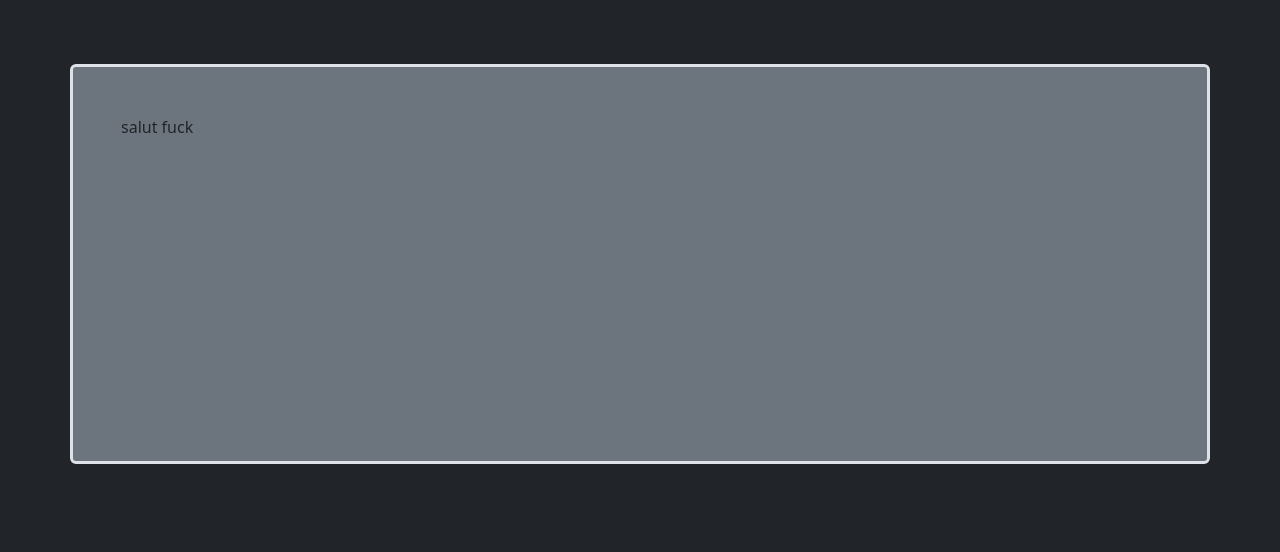
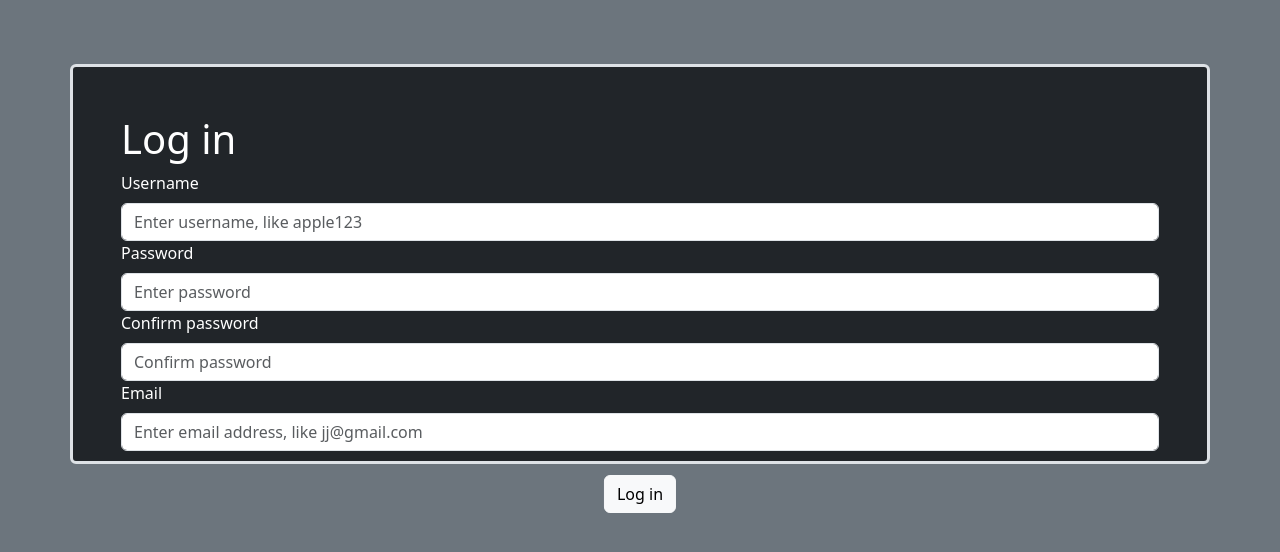
Before and after one commit to heavysol/web-final-project, a PHP site: page /views/login.php in a window 1280 px wide. Shown: the top 552 px of the page. Run offline with PHP 8.4, Linux system fonts and the light colour scheme.

Commit message:
login : fini formulaire basiquement

```diff
--- a/assets/css/general-styles.css
+++ b/assets/css/general-styles.css
@@ -1,14 +1,15 @@
 /* Created on 14 Sep '24 */
 
 /* General elements */
+body {
+	color: white;
+	font-family: 'Courier New', Courier, monospace;
+}
+
 .set-screen-width-height {
 	width: 75%;
 	height: 50vh;
 }
-/*body {
-	background-color: #3a3d4bf6;
-	font-family: Calibri, sans-serif;
-}*/
 
 /* Navbar styles */
 /*.screen {
--- a/views/login.php
+++ b/views/login.php
@@ -8,10 +8,36 @@
 	<link rel = 'stylesheet' href = '../assets/css/bootstrap-css/bootstrap.min.css'>
 </head>
 
-<body class = 'bg-dark p-3'>
+<body class = 'bg-secondary p-3 text-white'>
 	<!-- Screen -->
-	<div class = 'set-screen-width-height container p-5 my-5 border border-3 rounded bg-secondary'>
-		salut fuck
+	<div class = 'set-screen-width-height container p-5 my-5 border border-3 rounded bg-dark'>
+		<section>
+			<h1> Log in </h1>
+			<form action = ''>
+				<div>
+					<label for = 'uname' class = 'form-label'> Username </label>
+					<input type = 'text' class = 'form-control' name = 'uname' placeholder = 'Enter username, like apple123' required>
+				</div>
+
+				<div>
+					<label for = 'passw' class = 'form-label'> Password </label>
+					<input type = 'password' class = 'form-control' name = 'passw' placeholder = 'Enter password' minlength = 8 required>
+				</div>
+
+				<div>
+					<label for = 'passw-con' class = 'form-label'> Confirm password </label>
+					<input type = 'password' class = 'form-control' name = 'passw-con' placeholder = 'Confirm password' minlength = 8 required>
+				</div>
+
+				<div>
+					<label for = 'email' class = 'form-label'> Email </label>
+					<input type = 'email' class = 'form-control' name = 'email' placeholder = 'Enter email address, like jj@gmail.com' required>
+				</div>
+
+				<br>
+
+				<button class = 'btn btn-light position-absolute start-50 translate-middle-x' name = 'login'> Log in </button>
+			</form>
 	</div>
 
 
```
